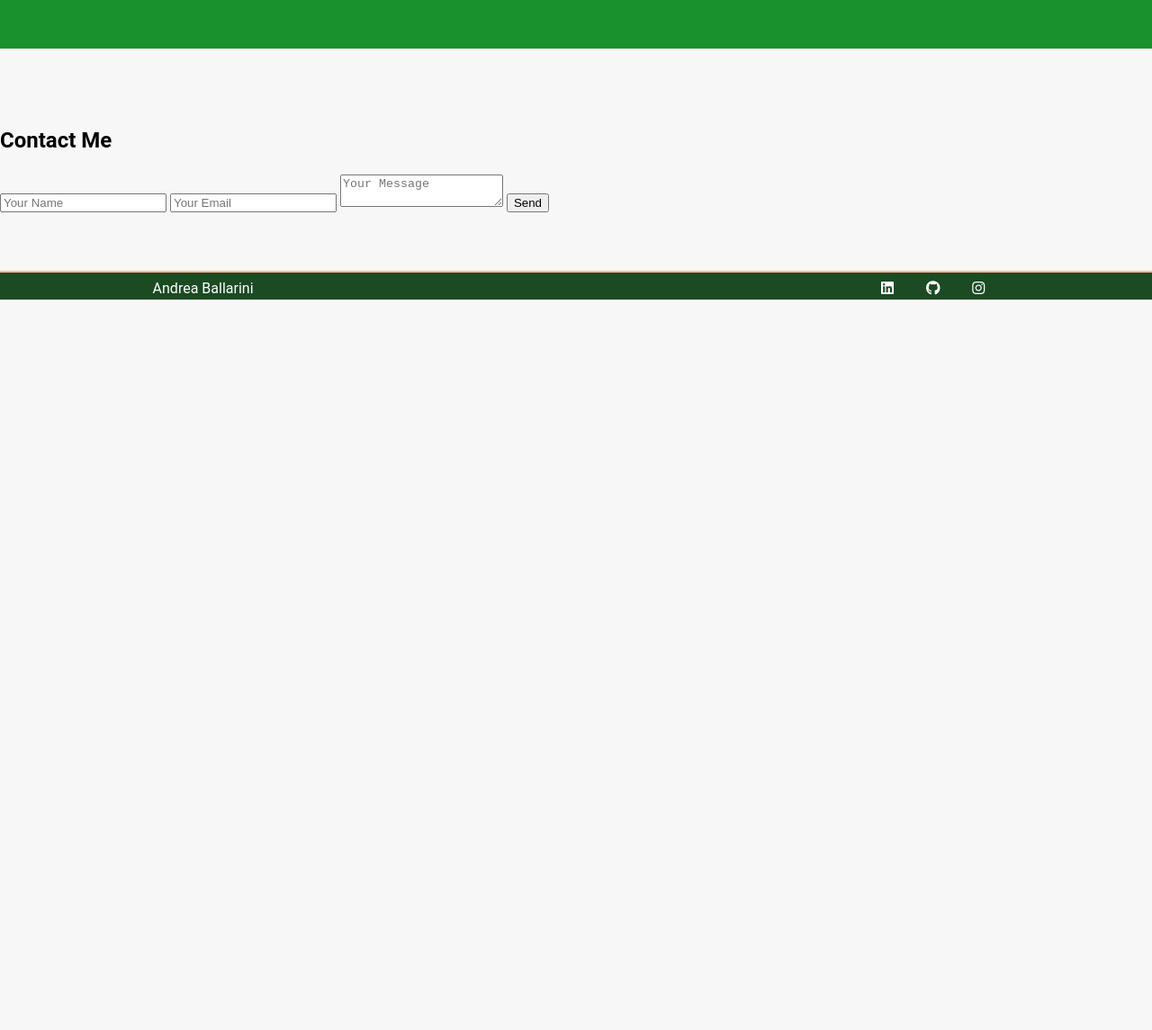
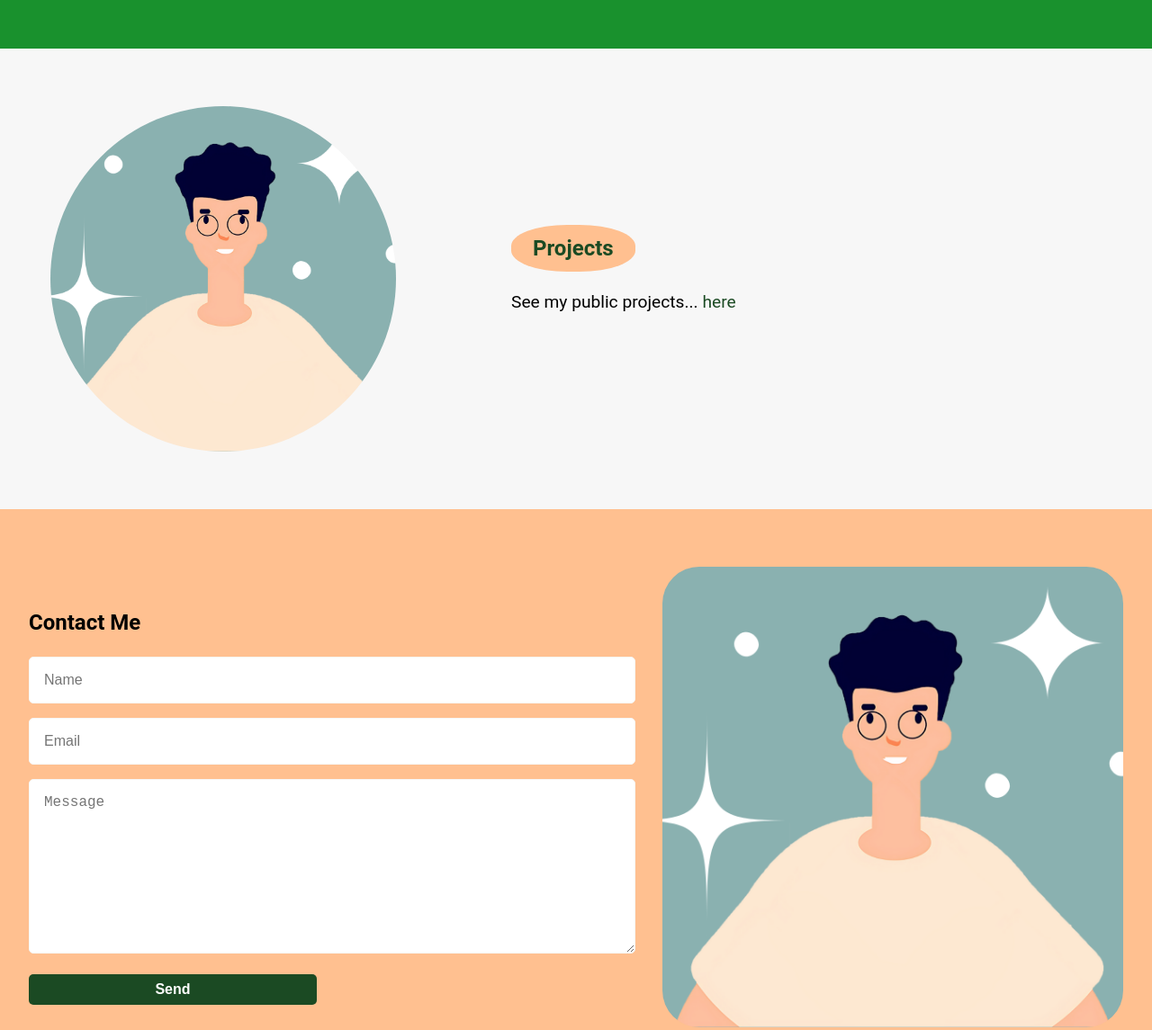
Before and after one commit to ABallarini/HTML-CSS, a plain HTML site: page index.html in a window 1280 px wide. Shown: the part 1560-2705 px from the top of the page at 90% size. Before the commit the page ends 1893 px from the top, so only its background shows below. Drawn offline with Linux system fonts and the light colour scheme.

Commit message:
Fixed the style of the conact section

```diff
--- a/assets/sass/stylesheet.scss
+++ b/assets/sass/stylesheet.scss
@@ -440,3 +440,74 @@ section {
   @extend %full-width;
   @extend %full-height;
 }
+
+/* Projects */
+#Projects {
+  @extend %full-width;
+  @extend %full-height;
+}
+
+.projects {
+  @extend %flex-around;
+  @extend %full-width;
+  @extend %full-height;
+}
+
+.projects-image {
+  @extend %flex-center;
+  // make a round image
+  border-radius: 50%;
+  overflow: hidden;
+  width: 30%;
+  height: 30%;
+}
+
+.projects-image img {
+  @extend %full-width;
+  @extend %full-height;
+}
+
+/* Contact */
+#Contact {
+  @extend %flex-around;
+  @extend %full-width;
+  background-color: $color-secondary;
+}
+
+.contact {
+  width: 50%;
+  @extend %flex-column;
+}
+
+.contact-form input {
+  @extend %input;
+  margin-bottom: 1rem;
+}
+
+.contact-form textarea {
+  @extend %input;
+  height: 10rem;
+  margin-bottom: 1rem;
+}
+
+.contact-form button {
+  @extend %button;
+  width: 50%;
+}
+
+.contact-form button:hover {
+  background: $color-green;
+}
+
+.contact-image {
+  @extend %flex-center;
+  width: 40%;
+  height: 40%;
+  border-radius: 8%;
+  overflow: hidden;
+}
+
+.contact-image img {
+  @extend %full-width;
+  @extend %full-height;
+}
--- a/index.html
+++ b/index.html
@@ -89,7 +89,10 @@
           <p class="follow-me-text">FOLLOW ME</p>
           <!-- Social Media Icons In, IG, Github-->
           <div class="social-icons">
-            <a href="https://www.linkedin.com/in/andrea-ballarini" target="_blank">
+            <a
+              href="https://www.linkedin.com/in/andrea-ballarini"
+              target="_blank"
+            >
               <i class="fab fa-linkedin"></i>
             </a>
             <a href="https://www.github.com/ABallarini" target="_blank">
@@ -166,19 +169,30 @@
         </div>
       </div>
     </section>
+    <section id="Projects">
+      <div class="projects">
+        <!-- Add a picture in a round -->
+        <div class="projects-image">
+          <img src="assets/img/MyAvatar.png" alt="Andrea Ballarini" />
+        </div>
+        <div class="content">
+          <p class="content-title">Projects</p>
+          <p>See my public projects... <a href="./portfolio.html">here</a></p>
+        </div>
+      </div>
+    </section>
     <section id="Contact">
       <div class="contact">
         <h2>Contact Me</h2>
-        <form action="" method="post">
-          <input type="text" name="name" placeholder="Your Name" required />
-          <input type="email" name="email" placeholder="Your Email" required />
-          <textarea
-            name="message"
-            placeholder="Your Message"
-            required
-          ></textarea>
+        <form action="" method="post" class="contact-form">
+          <input type="text" name="name" placeholder="Name" required />
+          <input type="email" name="email" placeholder="Email" required />
+          <textarea name="message" placeholder="Message" required></textarea>
           <button type="submit">Send</button>
         </form>
+      </div>
+      <div class="contact-image">
+        <img src="assets/img/MyAvatar.png" alt="Andrea Ballarini" />
       </div>
     </section>
     <footer>
@@ -186,7 +200,10 @@
         <div class="footer-name">Andrea Ballarini</div>
         <div class="footer-divider"></div>
         <div class="footer-social">
-          <a href="https://www.linkedin.com/in/andrea-ballarini" target="_blank">
+          <a
+            href="https://www.linkedin.com/in/andrea-ballarini"
+            target="_blank"
+          >
             <i class="fab fa-linkedin"></i>
           </a>
           <a href="https://github.com/ABallarini" target="_blank">
```
Also changed, not shown: CHANGELOG.md, assets/css/stylesheet.css, 1 other file.
